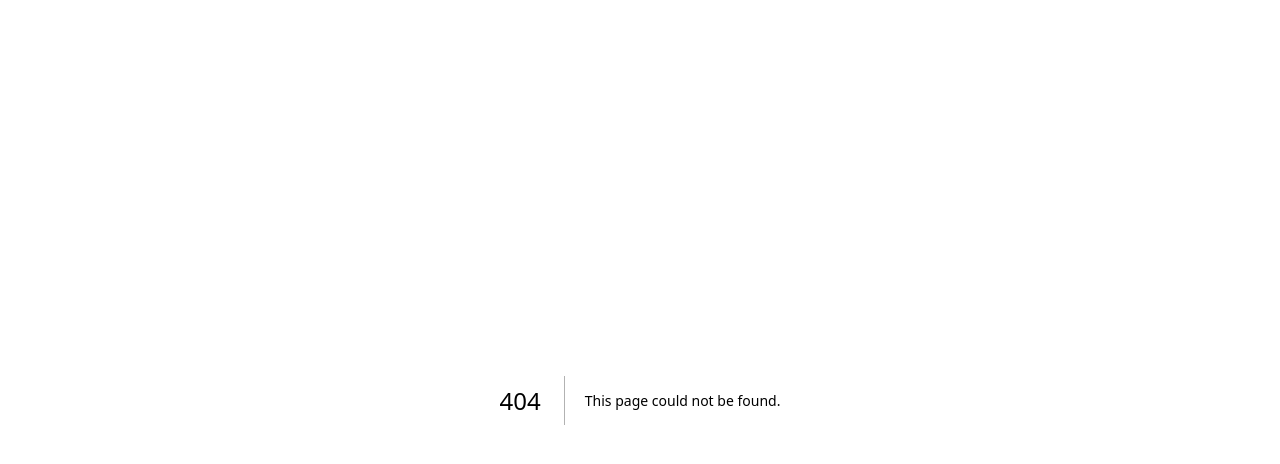
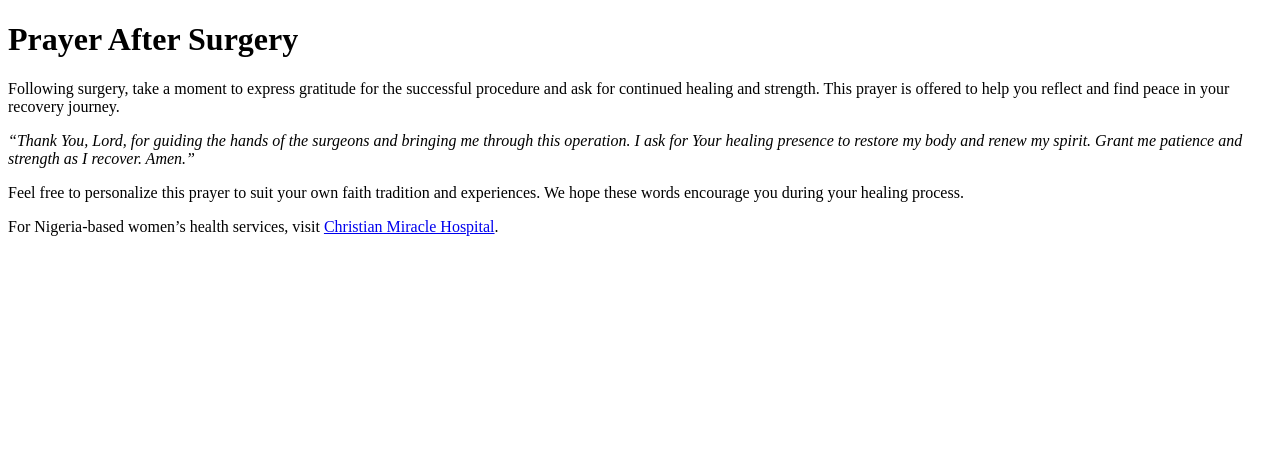
Before and after one commit to OlyMiracle/diasozo-surgery-recovery-hub, a Next.js app: page /prayer-after-surgery in a window 1280 px wide. Before the commit this address had no page. Shown: the top 464 px of the page. Built offline with nearby package versions, Linux system fonts and the light colour scheme.

Commit message:
Add Prayer After Surgery page

```diff
--- /dev/null
+++ b/pages/prayer-after-surgery.js
@@ -0,0 +1,21 @@
+import Head from 'next/head';
+
+export default function PrayerAfterSurgery() {
+  return (
+    <>
+      <Head>
+        <title>Prayer After Surgery – Diasozo Surgery Recovery & Comfort Hub</title>
+        <meta name="description" content="Find a prayer of gratitude and healing after surgery from Diasozo Surgery Recovery & Comfort Hub. Reflect on recovery and give thanks for strength and support." />
+      </Head>
+      <main>
+        <h1>Prayer After Surgery</h1>
+        <p>Following surgery, take a moment to express gratitude for the successful procedure and ask for continued healing and strength. This prayer is offered to help you reflect and find peace in your recovery journey.</p>
+        <p><em>“Thank You, Lord, for guiding the hands of the surgeons and bringing me through this operation. I ask for Your healing presence to restore my body and renew my spirit. Grant me patience and strength as I recover. Amen.”</em></p>
+        <p>Feel free to personalize this prayer to suit your own faith tradition and experiences. We hope these words encourage you during your healing process.</p>
+      </main>
+      <footer>
+        <p>For Nigeria-based women’s health services, visit <a href="https://christian-miracle-hospital.vercel.app">Christian Miracle Hospital</a>.</p>
+      </footer>
+    </>
+  );
+}
```
